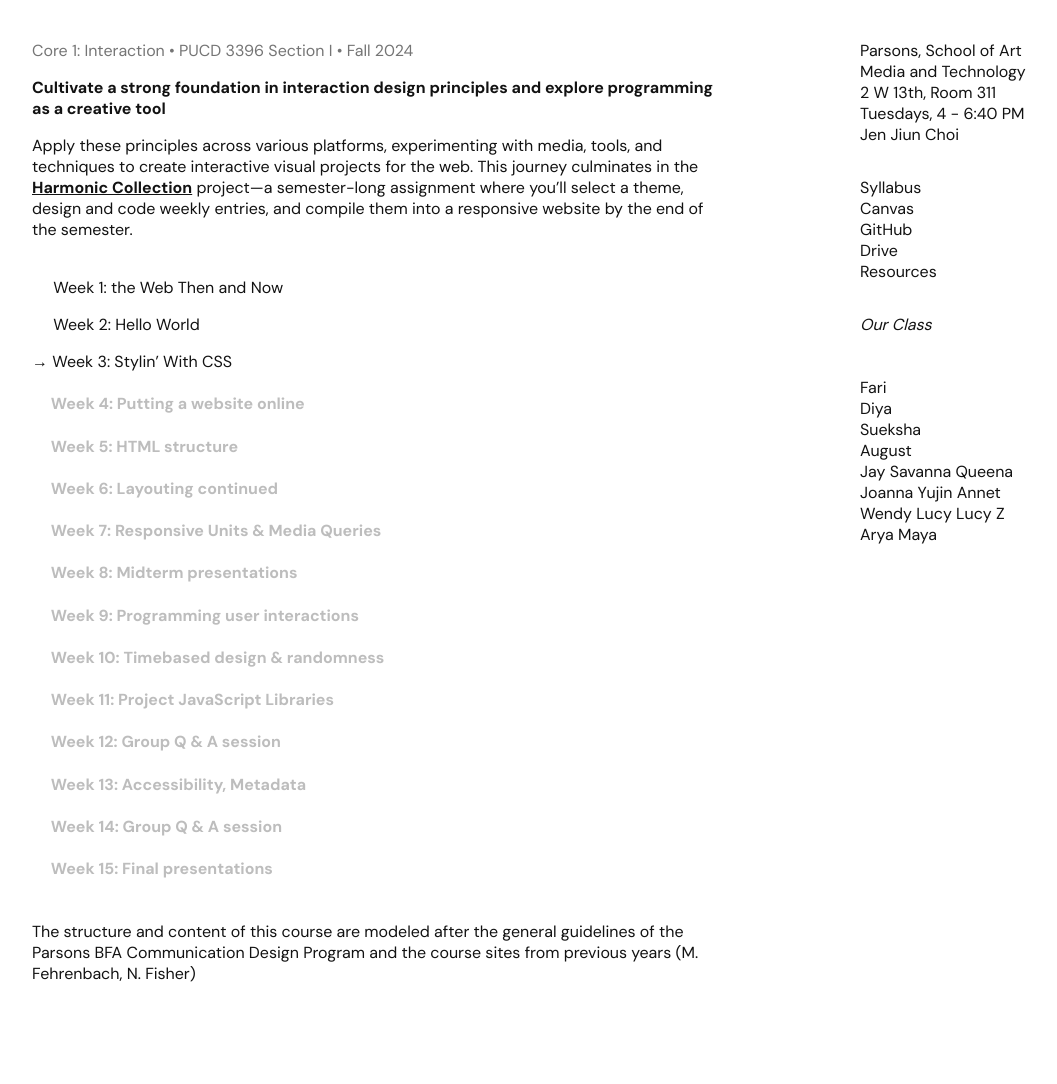
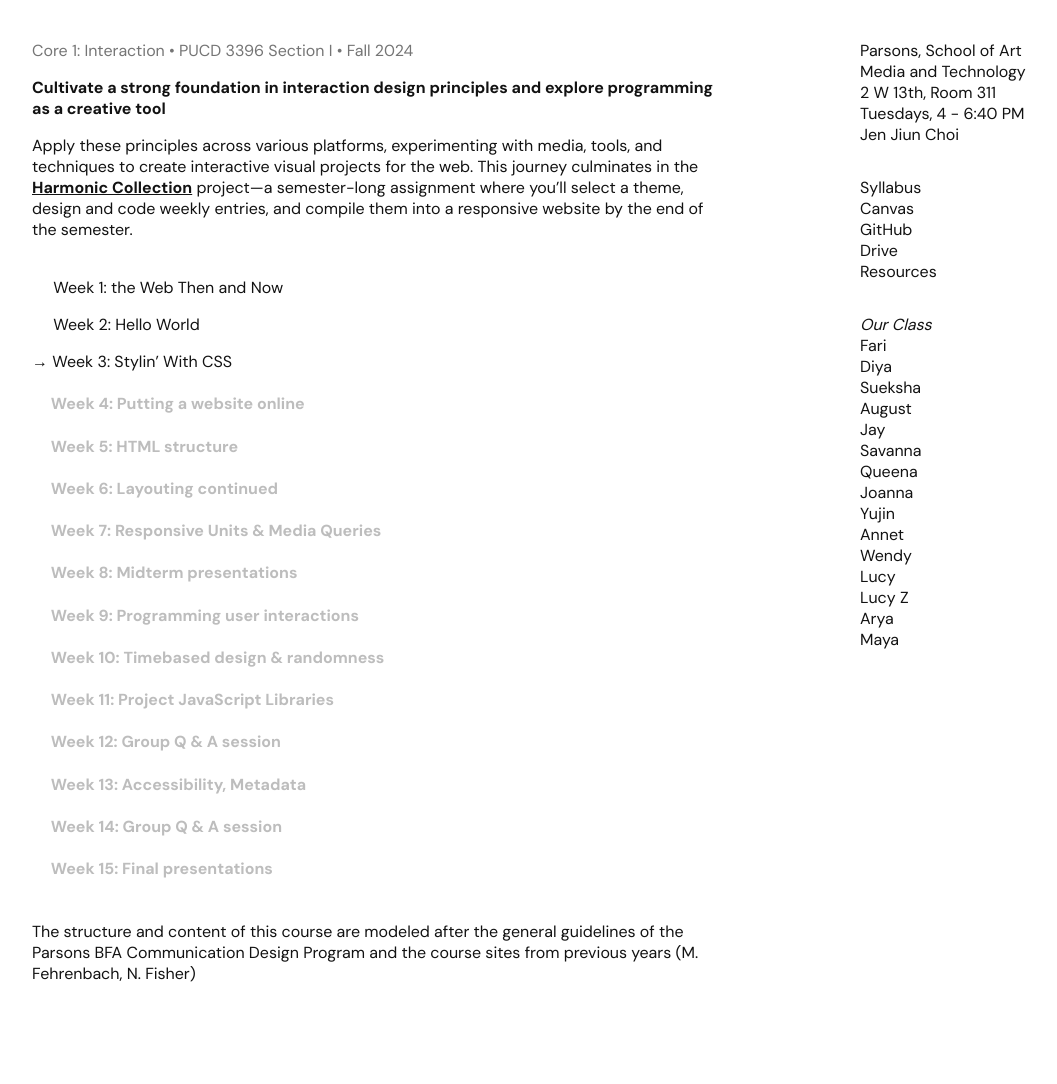
Before and after one commit to core1-interaction/core1-interaction.github.io, a Jekyll site: the page built from index.md, in a window 1280 px wide. Shown: the whole page, without its empty margins (108-1165 px from the left). Built offline with Jekyll 4.4.1, drawn with Linux system fonts in a browser that asks for light colours.

```diff
--- a/_layouts/default.html
+++ b/_layouts/default.html
@@ -32,20 +32,20 @@
             </div>
               <div class="links">
                 <p><i>Our Class</i><br>
-                <p><a href="" target="_blank">Fari</a><br>
+                <a href="" target="_blank">Fari</a><br>
                 <a href="" target="_blank">Diya</a><br>
                 <a href="" target="_blank">Sueksha</a><br>
                 <a href="" target="_blank">August</a><br>
-                <a href="https://jjy030404.github.io" target="_blank">Jay</a>
-                <a href="https://savannakuo1.github.io" target="_blank">Savanna</a>
-                <a href="https://queena725.github.io" target="_blank">Queena</a>
-                <a href="https://pakj190.github.io" target="_blank">Joanna</a>
-                <a href="https://yseo05.github.io" target="_blank">Yujin</a>
-                <a href="https://avt20000.github.io/annetvantilburg/">Annet</a>
-                <a href="https://yran-1210.github.io" target="_blank">Wendy</a>
-                <a href="http://weil129.github.io/" target="_blank">Lucy</a>
-                <a href="" target="_blank">Lucy Z</a>
-                <a href="https://aryayang1025.github.io/" target="_blank">Arya</a>
+                <a href="https://jjy030404.github.io" target="_blank">Jay</a><br>
+                <a href="https://savannakuo1.github.io" target="_blank">Savanna</a><br>
+                <a href="https://queena725.github.io" target="_blank">Queena</a><br>
+                <a href="https://pakj190.github.io" target="_blank">Joanna</a><br>
+                <a href="https://yseo05.github.io" target="_blank">Yujin</a><br>
+                <a href="https://avt20000.github.io/annetvantilburg/">Annet</a><br>
+                <a href="https://yran-1210.github.io" target="_blank">Wendy</a><br>
+                <a href="http://weil129.github.io/" target="_blank">Lucy</a><br>
+                <a href="" target="_blank">Lucy Z</a><br>
+                <a href="https://aryayang1025.github.io/" target="_blank">Arya</a><br>
                 <a href="https://maya-ye-510.github.io/" target="_blank">Maya</a></p>
             </div>
         </div>
```
